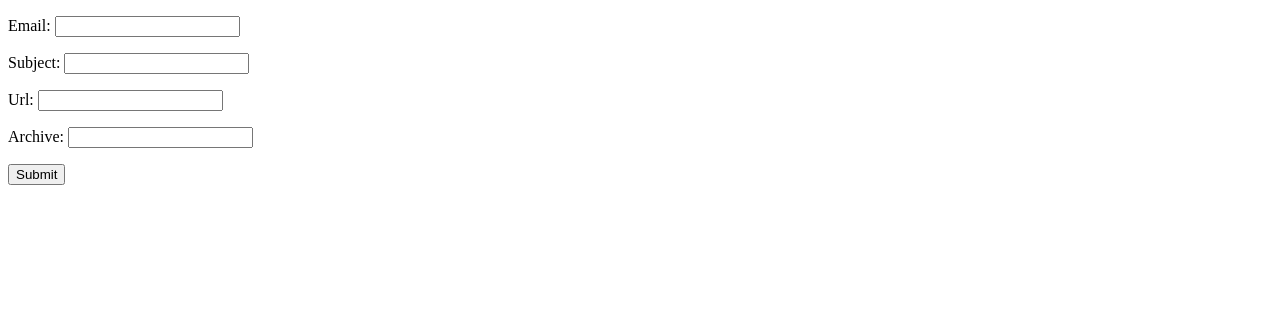
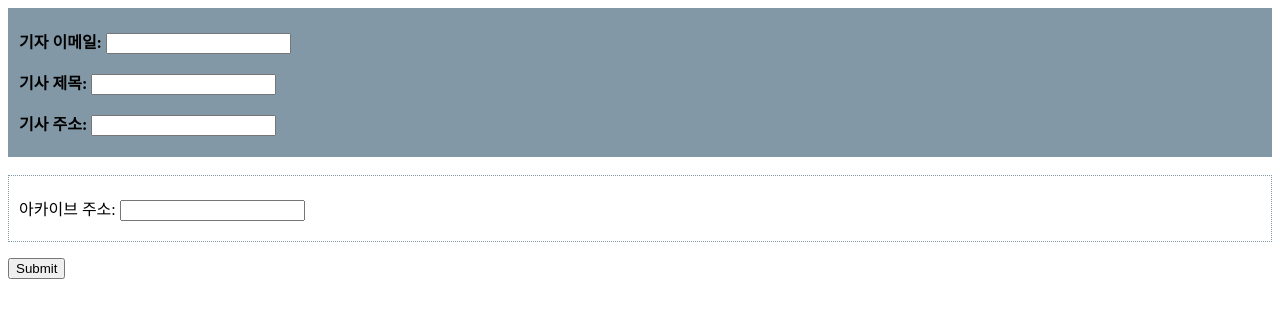
Before and after one commit to genonfire/portality, a Django app: page /issue/new/ in a window 1280 px wide. Shown: the top 318 px of the page. Run offline with Django 3.2, Linux system fonts and the light colour scheme; parts of the project's set-up code (start-up, migrations or seed data) failed here and were passed over.

Commit message:
style and miscellaneous

```diff
--- a/chrome-extension/popup.js
+++ b/chrome-extension/popup.js
@@ -18,7 +18,7 @@ function claim(e) {
   }
 
   $.ajax({
-    url: 'http://localhost:8000/api/issue/',
+    url: 'http://localhost:8000/api/call/',
     method: 'POST',
     crossDomain: false,
     dataType: 'json',
--- a/giza/models.py
+++ b/giza/models.py
@@ -9,7 +9,7 @@ class Giza(models.Model):
     email = models.CharField(max_length="50")
     twitter = models.CharField(max_length="50", blank=True)
     facebook = models.CharField(max_length="50", blank=True)
-    belongto = models.CharField(max_length="20", blank=True)
+    belongto = models.CharField(max_length="20", choices=settings.MEDIA_CHOICE, default='4')
     portrait = models.ImageField(upload_to="portrait/", blank=True)
     profile = models.TextField(blank=True)
 
--- a/issue/context_processors.py
+++ b/issue/context_processors.py
@@ -4,4 +4,5 @@ def global_settings(request):
     return {
         'FILTER_DATE_DELTA': settings.FILTER_DATE_DELTA,
         'HOTISSUE_LIMIT': settings.HOTISSUE_LIMIT,
+        'MEDIA_CHOICE': settings.MEDIA_CHOICE,
     }
--- a/issue/templates/editissue.html
+++ b/issue/templates/editissue.html
@@ -12,7 +12,15 @@
     {{ form.errors }}
     {{ form.non_field_errors }}
 
-    {{form.as_p}}
+    <div class="input_required">
+    <p>기자 이메일: {{form.email}}</p>
+    <p>기사 제목: {{form.subject}}</p>
+    <p>기사 주소: {{form.url}}</p>
+    </div>
+    <br>
+    <div class="input_optional">
+    <p>아카이브 주소: {{form.archive}}</p>
+    </div>
     <p><input type = "submit"></p>
 </form>
 {% endblock %}
--- a/issue/templates/hotissue.html
+++ b/issue/templates/hotissue.html
@@ -1,6 +1,6 @@
 {% extends 'base.html' %}
 {% load staticfiles %}
-{% block title %}핫 이슈{% endblock %}
+{% block title %}버스터 콜{% endblock %}
 {% block extra_head_content %}
 {{ block.super }}
 <meta name="viewport" content="width=device-width, initial-scale=1.0">
@@ -46,8 +46,8 @@ a:hover {color:yellow; text-decoration:none;}
 
 <table class="headMenu">
 <tr>
-    <td class="menuHotIssue"><a href="{% url 'show issues' %}">핫 이슈</a></td>
-    <td class="menuRanking">기레기 랭킹</td>
+    <td class="menuHotIssue"><a href="{% url 'show issues' %}">버스터 콜</a></td>
+    <td class="menuRanking">랭킹</td>
     <td class="menuGizaDB"><a href="{% url 'show giza' %}">기자 DB</a></td>
     <td class="headMenu"><a href="{% url 'new issue' %}"><img src="{% static 'icons/add24.png' %}" title="이슈 생성"></a></td>
 </tr>
--- a/issue/views.py
+++ b/issue/views.py
@@ -40,18 +40,15 @@ def new_issue(request):
             article = editform.save(commit=False)
             try:
                 articleCheck = Issue.objects.filter(url=article.url).get()
-                # existArticle = get_object_or_404(Issue, pk = articleCheck.id)
                 updateForm = IssueEditForm(request.POST, request.FILES, instance=articleCheck)
                 if updateForm.is_valid():
                     updateArticle = updateForm.save(commit=False)
                     updateArticle.count = updateArticle.count + 1
                     updateArticle.save()
-
                     return redirect(articleCheck.get_absolute_url())
             except ObjectDoesNotExist:
                 article.count = 1
                 article.save()
-
                 return redirect(article.get_absolute_url())
     elif request.method == "GET":
         editform = IssueEditForm()
--- a/portality/urls.py
+++ b/portality/urls.py
@@ -20,11 +20,11 @@ from issue import views
 
 urlpatterns = [
     url(r'^admin/', include(admin.site.urls)),
-    url(r'^issue/$', 'issue.views.show_issues', name="show issues"),
+    url(r'^$', 'issue.views.show_issues', name="show issues"),
     url(r'^issue/new/$', 'issue.views.new_issue', name="new issue"),
     url(r'^issue/(?P<id>\d+)/edit/$', 'issue.views.edit_issue', name="edit issue"),
-    url(r'^gizadb/$', 'giza.views.show_giza', name="show giza"),
-    url(r'^gizadb/new/$', 'giza.views.new_giza', name="new giza"),
-    url(r'^gizadb/(?P<id>\d+)/edit/$', 'giza.views.edit_giza', name="edit giza"),
-    url(r'^api/issue/$', 'issue.views.api_issue', name="api issue"),
+    url(r'^db/$', 'giza.views.show_giza', name="show giza"),
+    url(r'^db/new/$', 'giza.views.new_giza', name="new giza"),
+    url(r'^db/(?P<id>\d+)/edit/$', 'giza.views.edit_giza', name="edit giza"),
+    url(r'^api/call/$', 'issue.views.api_issue', name="api issue"),
 ] + static(settings.MEDIA_URL, document_root=settings.MEDIA_ROOT)
--- a/templates/base.html
+++ b/templates/base.html
@@ -47,6 +47,20 @@ table.gizadb {
     width: 100%;
     border:2px solid #957248;
 }
+
+div.input_required {
+    padding: 4px; padding-left: 10px;
+    border: 1px solid #8298a6;
+    background-color: #8298a6;
+    font-weight: bold;
+}
+div.input_optional {
+    padding: 4px; padding-left: 10px;
+    border: 1px dotted #8298a6;
+}
+textarea {
+    font-family: Courier;
+}
 </style>
 </head>
 
```
Also changed, not shown: portality/settings.py (+42 -1 lines).
